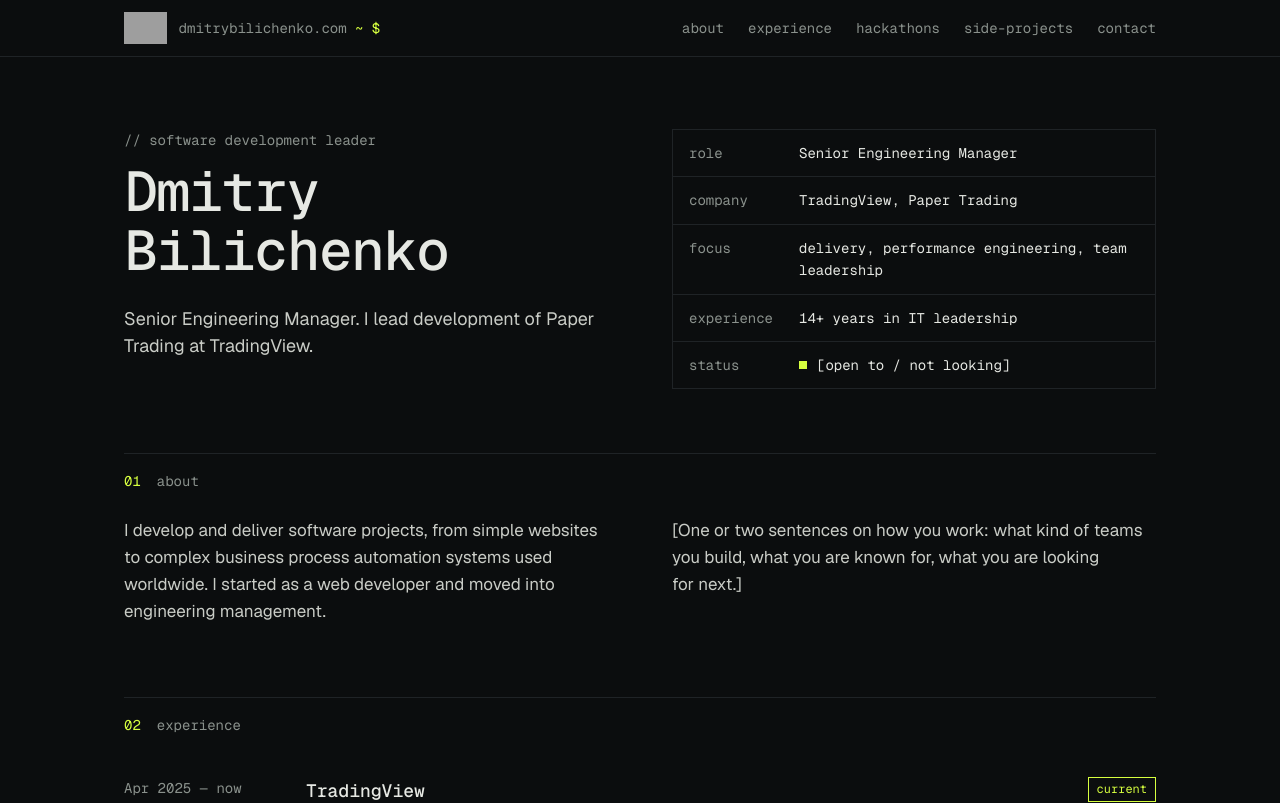
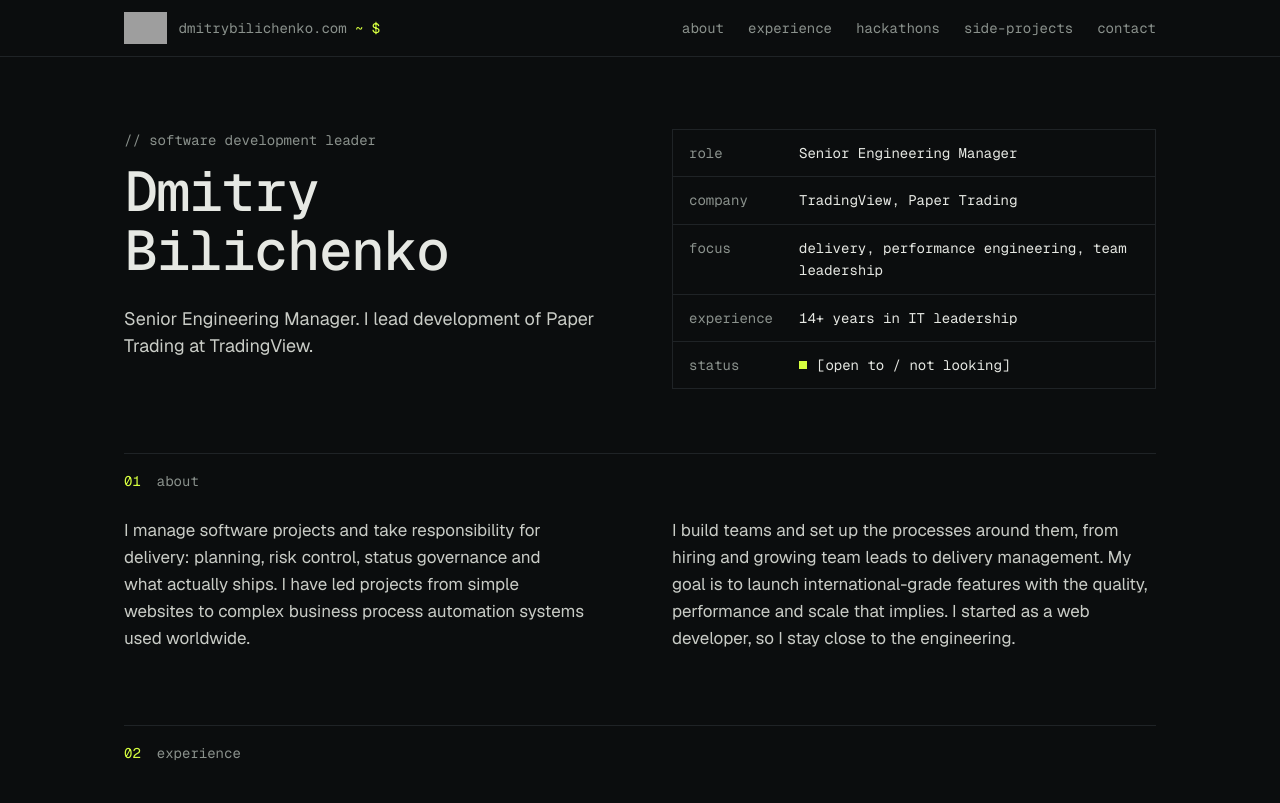
Before and after one commit to billo32/dmitrybilichenko, a React (Vite) app: page / in a window 1280 px wide. Shown: the top 803 px of the page. Built offline with nearby package versions, Linux system fonts and the light colour scheme; no server answers; grey boxes are pictures that could not be loaded.

Commit message:
Write about section: delivery, team building, international-grade launches
Co-Authored-By: Claude Sonnet 5.5 <noreply@anthropic.com>
Claude-Session: https://claude.ai/code/session_0117xE1EnoUfoZLLBJQwK2mP

```diff
--- a/src/data.js
+++ b/src/data.js
@@ -18,8 +18,8 @@ export const profile = {
   ],
   status: '[open to / not looking]',
   about: [
-    'I develop and deliver software projects, from simple websites to complex business process automation systems used worldwide. I started as a web developer and moved into engineering management.',
-    '[One or two sentences on how you work: what kind of teams you build, what you are known for, what you are looking for next.]',
+    'I manage software projects and take responsibility for delivery: planning, risk control, status governance and what actually ships. I have led projects from simple websites to complex business process automation systems used worldwide.',
+    'I build teams and set up the processes around them, from hiring and growing team leads to delivery management. My goal is to launch international-grade features with the quality, performance and scale that implies. I started as a web developer, so I stay close to the engineering.',
   ],
 };
 
```
